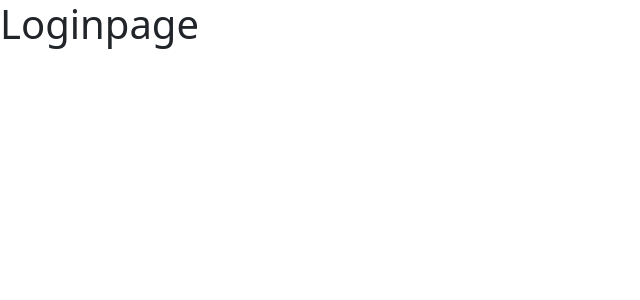
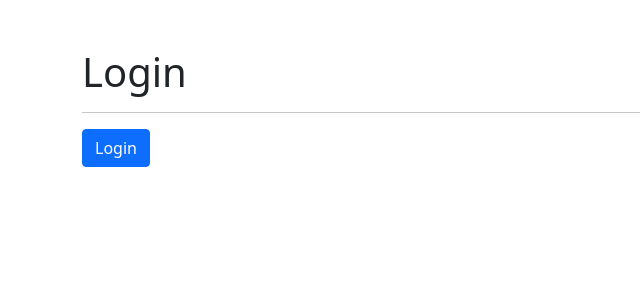
Before and after one commit to fersayago/devtalles-react-mern, a React (Vite) app in the folder 05.heroes-spa/: page /login in a window 1280 px wide. Shown: the top 300 px of the page, without its empty margins (0-640 px from the left). Built offline with nearby package versions, Linux system fonts and the light colour scheme.

Commit message:
Navigate push / replace

```diff
--- a/05.heroes-spa/src/auth/pages/LoginPage.jsx
+++ b/05.heroes-spa/src/auth/pages/LoginPage.jsx
@@ -1,7 +1,27 @@
+import { useNavigate } from "react-router-dom"
 
 const LoginPage = () => {
+
+  const navigate = useNavigate()
+
+  const handleLogin = () => {
+    navigate('/', {
+      replace: true
+    })
+  }
+
   return (
-    <h1>Loginpage</h1>
+    <div className="container mt-5">
+      <h1>Login</h1>
+      <hr />
+
+      <button
+        className="btn btn-primary"
+        onClick={handleLogin}
+      >
+        Login
+      </button>
+    </div>
   )
 }
 
--- a/05.heroes-spa/src/ui/components/Navbar.jsx
+++ b/05.heroes-spa/src/ui/components/Navbar.jsx
@@ -1,6 +1,16 @@
-import { Link, NavLink } from "react-router-dom";
+import { Link, NavLink, useNavigate } from "react-router-dom";
 
 const Navbar = () => {
+
+  const navigate = useNavigate();
+
+  const handleLogout = () => {
+    navigate('/login', {
+      // El replace evita que la persona pueda regresar al historial anterior por que lo que hacemos es reemplazar
+      replace: true
+    })
+  }
+
   return (
     <nav className="navbar navbar-expand-sm navbar-dark bg-dark p2">
       <Link className="navbar-brand" to="/">
@@ -37,7 +47,10 @@
           <span className="nav-item nav-link text-primary">
             Fernando
           </span>
-          <button className="nav-item nav-link btn">
+          <button
+            className="nav-item nav-link btn"
+            onClick={handleLogout}
+          >
             Logout
           </button>
         </ul>
```
